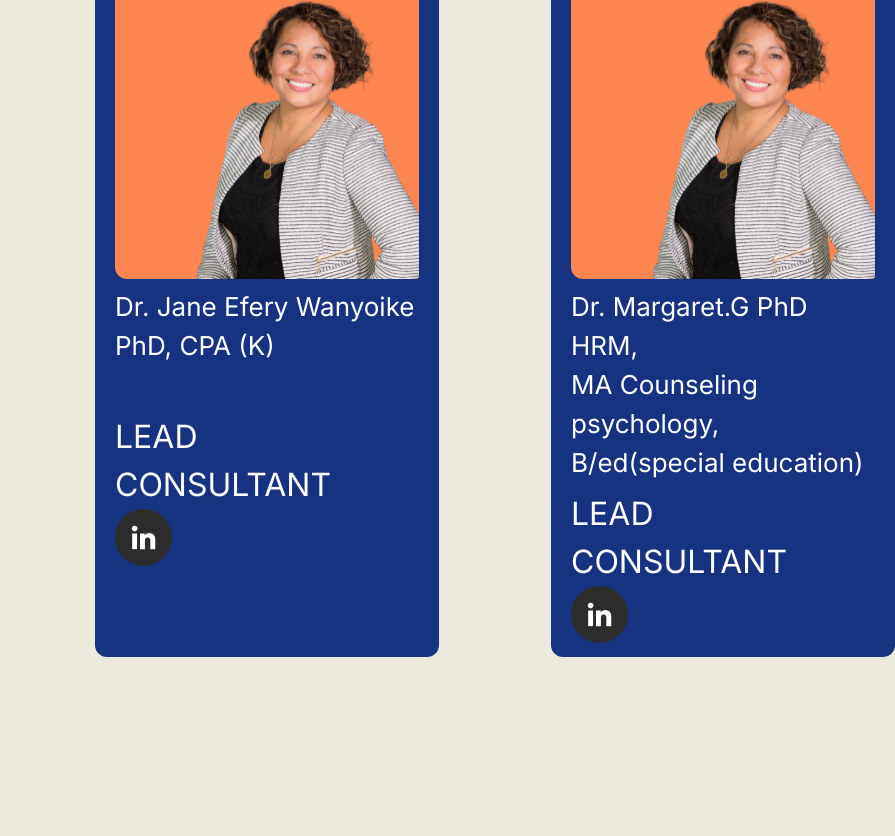
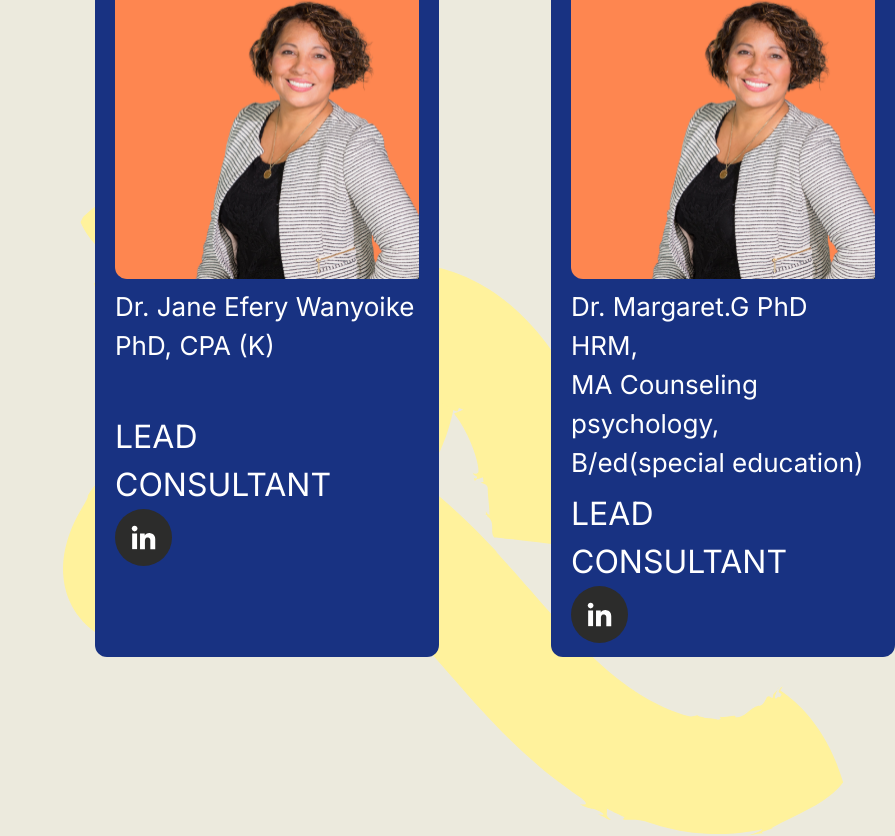
Before and after one commit to almondkiruthu/Limarge, a React (Vite) app in the folder client/: page / in a window 1280 px wide. Shown: the part 5306-6142 px from the top of the page, without its empty margins (385-1280 px from the left). Before the commit the page ends 5963 px from the top, so only its background shows below. Built offline with nearby package versions, Linux system fonts and the light colour scheme.

Commit message:
Fixed the teams section vibrant ribbon background

```diff
--- a/client/src/components/Team.tsx
+++ b/client/src/components/Team.tsx
@@ -1,7 +1,7 @@
 const Team = () => {
   return (
     <>
-      <div className="pt-[480px]">
+      <div className="pt-[480px] relative">
         <div>
           <p className="font-archivo text-[58px] text-customBlue text-center font-semibold ">
             Comprised of diverse <br /> minds
@@ -48,6 +48,9 @@ const Team = () => {
             </div>
           </div>
         </div>
+        <div className="absolute left-[35%] top-[950px] -z-10">
+          <img src="/Teamassets/Backround.svg" alt="group2" />
+        </div>
       </div>
     </>
   );
```
